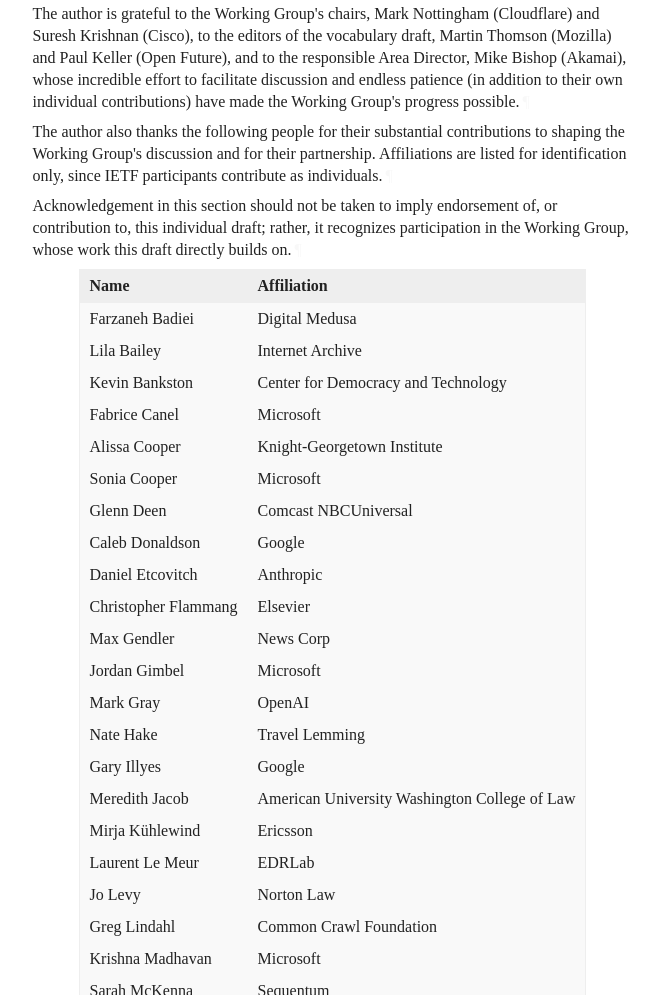
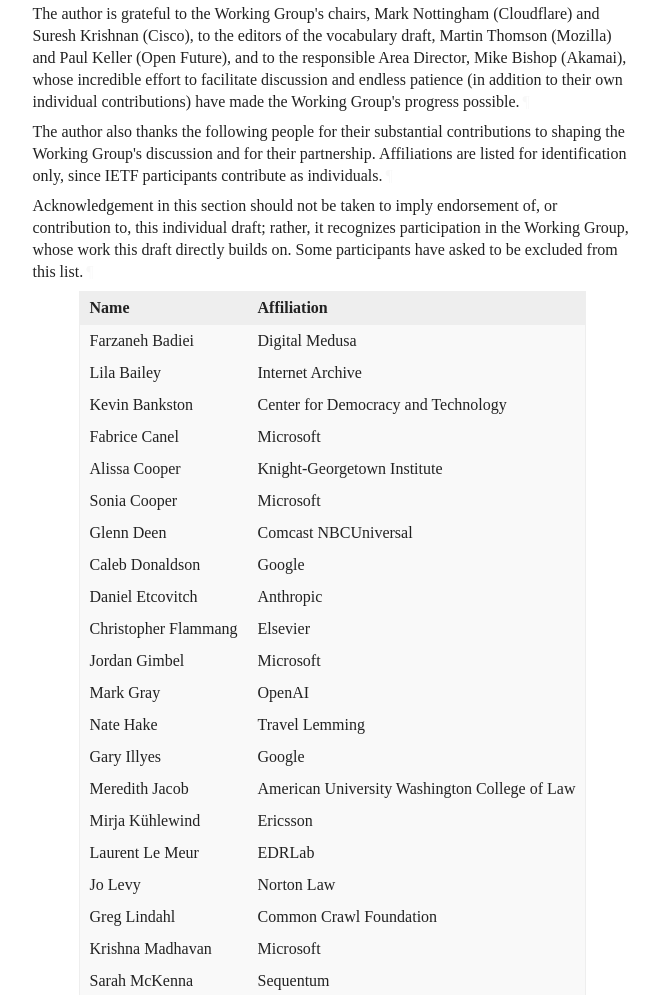
Before and after one commit to kelleyk/draft-kelley-aipref-training-preference-signal, a plain HTML site: page draft-kelley-aipref-training-preference-signal.html in a window 1280 px wide. Shown: the part 4784-5779 px from the top of the page, without its empty margins (92-751 px from the left). Drawn offline with Linux system fonts and the light colour scheme; a web font is replaced by a local one.

Commit message:
Script updating gh-pages from 44f8b16. [ci skip]

```diff
--- a/draft-kelley-aipref-training-preference-signal.html
+++ b/draft-kelley-aipref-training-preference-signal.html
@@ -1561,7 +1561,8 @@ IETF participants contribute as individuals.<a href="#appendix-A-2" class="pilcr
 <p id="appendix-A-3">Acknowledgement in this section should not be taken to imply
 endorsement of, or contribution to, this individual draft; rather, it
 recognizes participation in the Working Group, whose work this draft
-directly builds on.<a href="#appendix-A-3" class="pilcrow">¶</a></p>
+directly builds on.  Some participants have asked to be excluded from
+this list.<a href="#appendix-A-3" class="pilcrow">¶</a></p>
 <table class="center" id="table-1">
         <caption><a href="#table-1" class="selfRef">Table 1</a></caption>
 <thead>
@@ -1610,10 +1611,6 @@ directly builds on.<a href="#appendix-A-3" class="pilcrow">¶</a></p>
           <tr>
             <td class="text-left" rowspan="1" colspan="1">Christopher Flammang</td>
             <td class="text-left" rowspan="1" colspan="1">Elsevier</td>
-          </tr>
-          <tr>
-            <td class="text-left" rowspan="1" colspan="1">Max Gendler</td>
-            <td class="text-left" rowspan="1" colspan="1">News Corp</td>
           </tr>
           <tr>
             <td class="text-left" rowspan="1" colspan="1">Jordan Gimbel</td>
```
Also changed, not shown: draft-kelley-aipref-training-preference-signal.txt.
